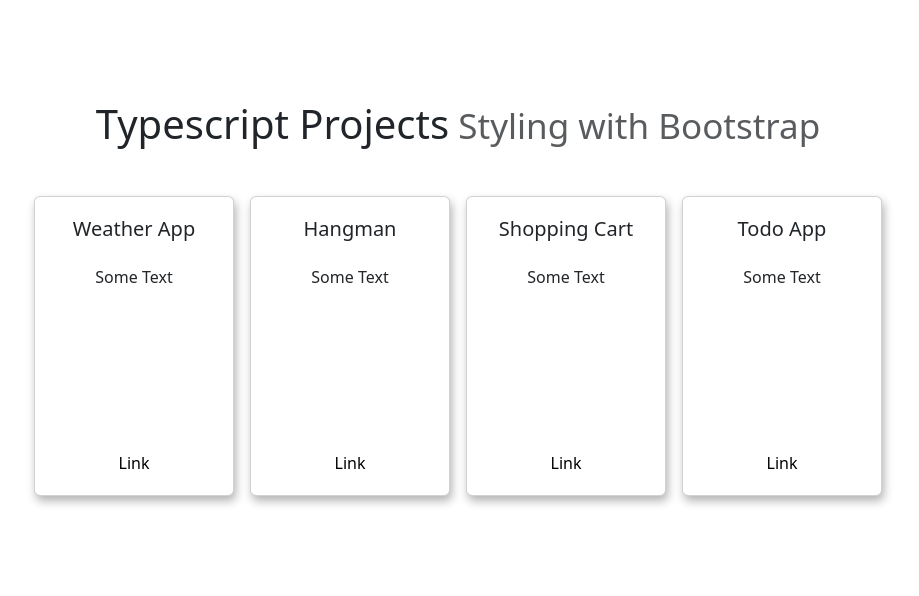
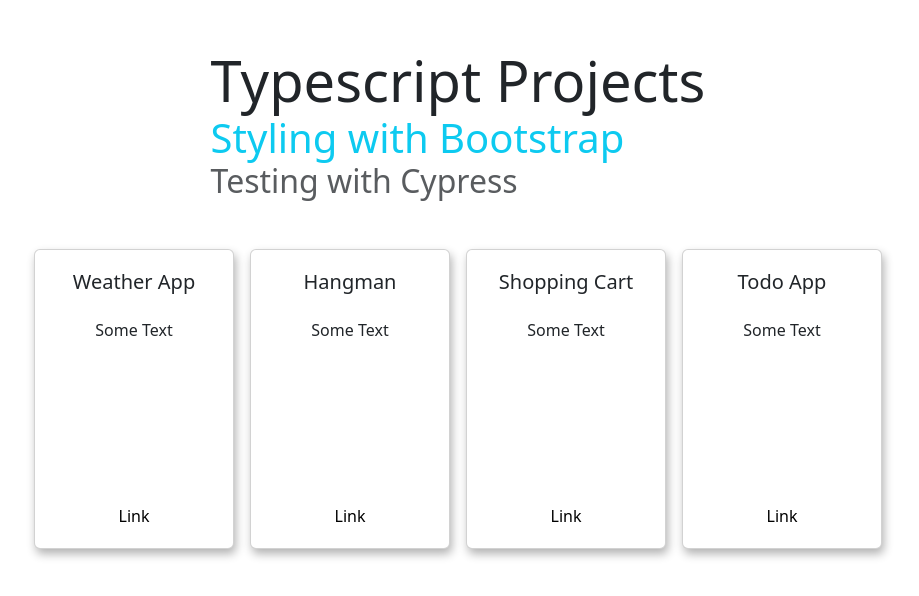
Before and after one commit to paulg44/typescript-weather-app, a React (Create React App) app in the folder my-app/: page / in a window 1280 px wide. Shown: the part 102-698 px from the top of the page, without its empty margins (182-1101 px from the left). Built offline with nearby package versions, Linux system fonts and the light colour scheme; the HTML template or start-up script is replaced by a standard one.

Commit message:
add styles and layout to headers

```diff
--- a/my-app/src/Homepage/Homepage.tsx
+++ b/my-app/src/Homepage/Homepage.tsx
@@ -6,12 +6,18 @@
 function Homepage() {
   return (
     <Container
-      className="d-flex flex-column  align-items-center justify-content-center"
+      className="d-flex flex-column  align-items-center justify-content-center bg-gradient-primary"
       style={{ height: "100vh" }}
     >
-      <h1 className="mb-5">
+      {/* Have scrambled text revealing headings */}
+      <h1 className="mb-5 d-flex flex-column" style={{ fontSize: "3.5rem" }}>
         Typescript Projects
-        <small className="text-muted"> Styling with Bootstrap</small>
+        <span className="text-info" style={{ fontSize: "2.5rem" }}>
+          Styling with Bootstrap
+        </span>
+        <span className="text-muted " style={{ fontSize: "2rem" }}>
+          Testing with Cypress
+        </span>
       </h1>
       <Stack
         direction="horizontal"
```
